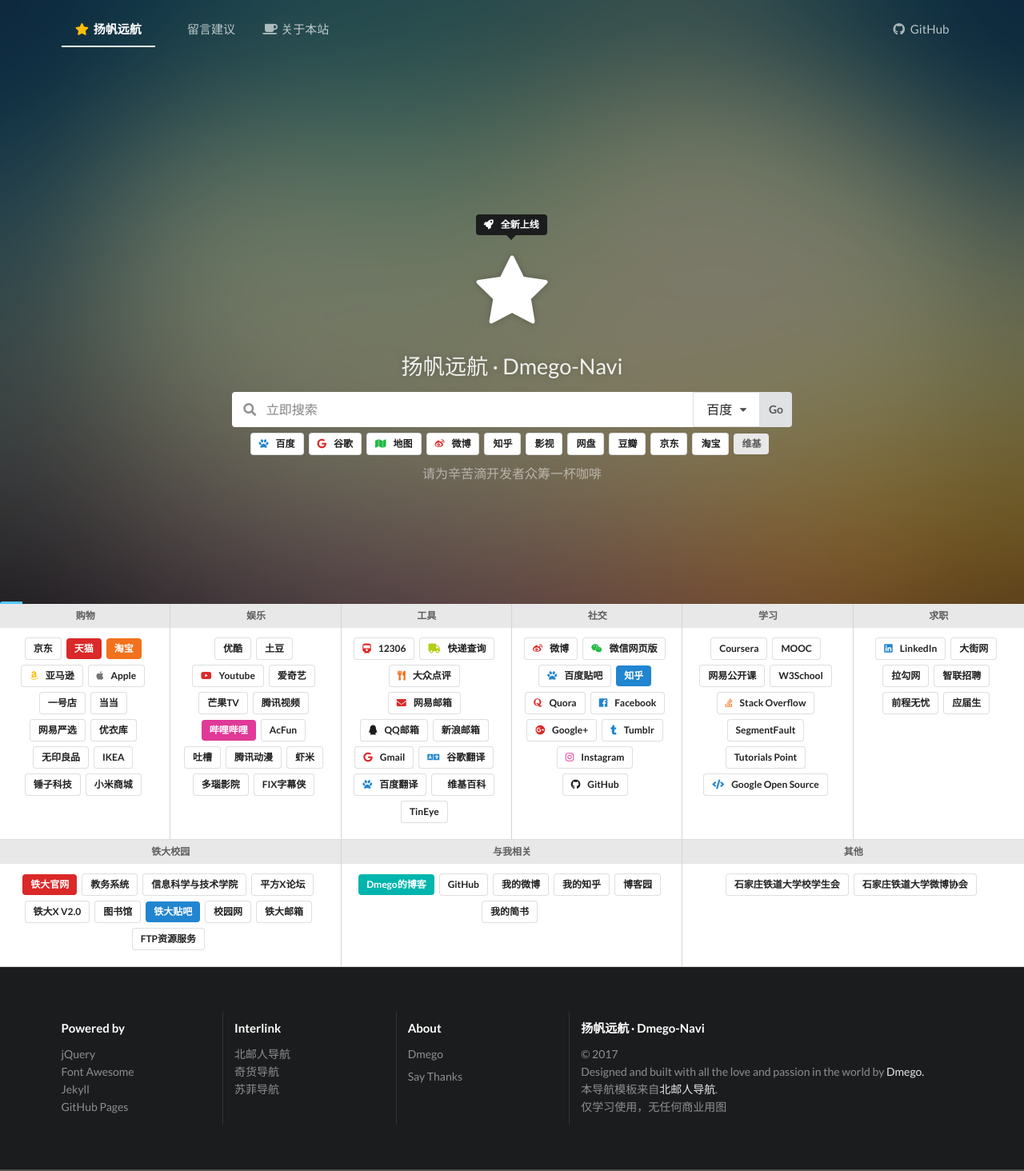
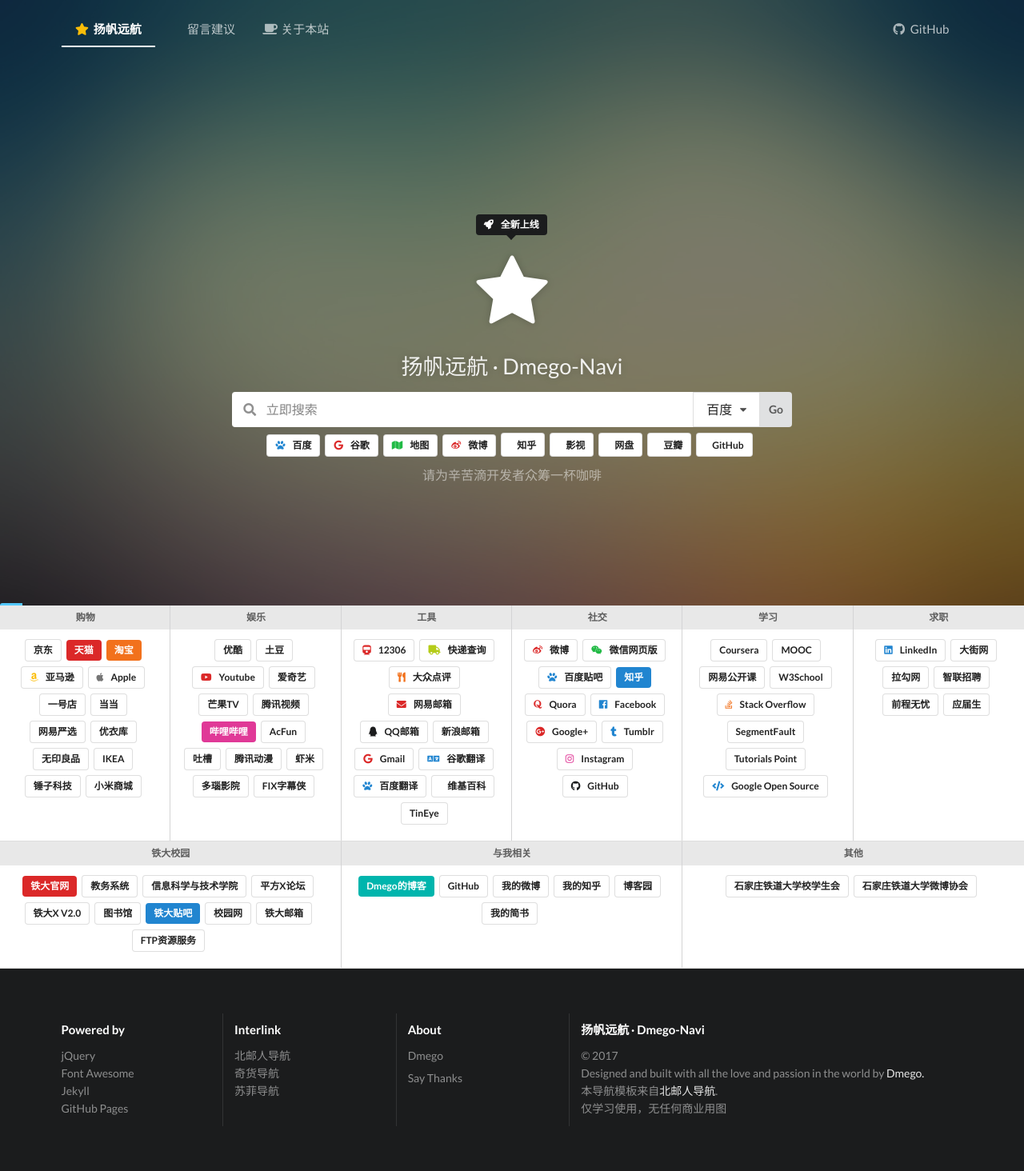
Before and after one commit to dmego/dmegonavi.github.io, a Jekyll site: the page built from index.html, in a window 1280 px wide. Shown: the whole page at 80% size. Built offline with Jekyll 4.4.1, drawn with Linux system fonts in a browser that asks for light colours; comment, search, counter and statistics services are not loaded.

Commit message:
更新搜索源的图片

```diff
--- a/_data/search_services.yml
+++ b/_data/search_services.yml
@@ -32,12 +32,14 @@
   name: 知乎
   url: http://www.zhihu.com/search?q=
   shortcut: 知乎
+  icon: Twitch
   style: basic
 
 - id: fkdy
   name: 影视
   url: http://ifkdy.com/?q=
   shortcut: 影视
+  icon: Youtube Play
   style: basic
 
 - id: panci
@@ -45,31 +47,31 @@
   url: http://www.panc.cc/s/
   suffix: "/td_0"
   shortcut: 网盘
+  icon: Mixcloud
   style: basic
 
 - id: douban
   name: 豆瓣
   url: http://www.douban.com/search?q=
   shortcut: 豆瓣
+  icon: Yelp
+  style: basic
+
+- id: github
+  name: GitHub
+  url: http://github.com/search?q=
+  shortcut: GitHub
+  icon: Github Alternate
   style: basic
 
 - id: jd
   name: 京东
   url: http://search.jd.com/Search?keyword=
   suffix: "&enc=utf-8"
-  shortcut: 京东
-  style: basic
 
 - id: taobao
   name: 淘宝
   url: https://s.taobao.com/search?q=
-  shortcut: 淘宝
-  style: basic
-
-- id: github
-  name: GitHub
-  url: http://github.com/search?q=
-  style: basic
 
 - id: wechat
   name: 微信公众号
@@ -82,7 +84,6 @@
 - id: wikipedia
   name: 维基百科
   url: https://www.wikipedia.org/wiki/
-  shortcut: 维基
   # icon: wikipedia black
 
 
```
